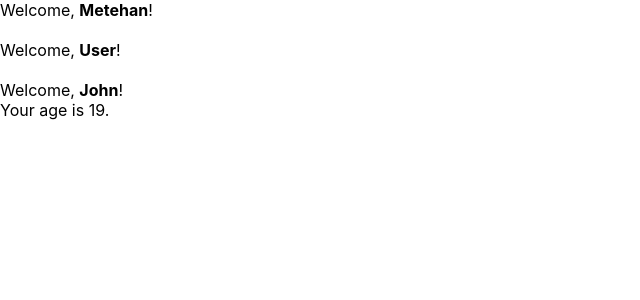
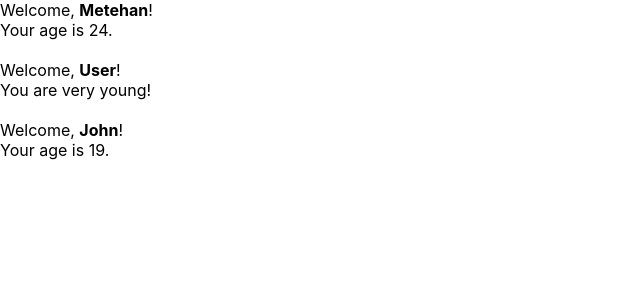
Before and after one commit to metehandoenmez/react-exercises, a React (Create React App) app: page / in a window 1280 px wide. Shown: the top 300 px of the page, without its empty margins (0-640 px from the left). Built offline with nearby package versions, Linux system fonts and the light colour scheme.

Commit message:
completed exercise 11

```diff
--- a/src/App.jsx
+++ b/src/App.jsx
@@ -12,7 +12,7 @@ function App() {
       <br />
       <Welcome
       name=""
-      age="76"
+      age="16"
       ></Welcome>
       <br />
       <Welcome
--- a/src/welcome.jsx
+++ b/src/welcome.jsx
@@ -10,7 +10,8 @@ export default function Welcome(props) {
     return (
         <p>Welcome, <strong>{props.name || "User"}</strong>!
         <br />
-        {(props.age > 18 && props.age < 65 && props.name === "John") && <Age age={props.age} />}
+        {(props.age > 18) && <Age age={props.age} />}
+        {(props.age < 18) && <p>You are very young! </p>}
         </p>
     );
     }
```
Also changed, not shown: 1 other file (tests, documents, lock files or other folders).
